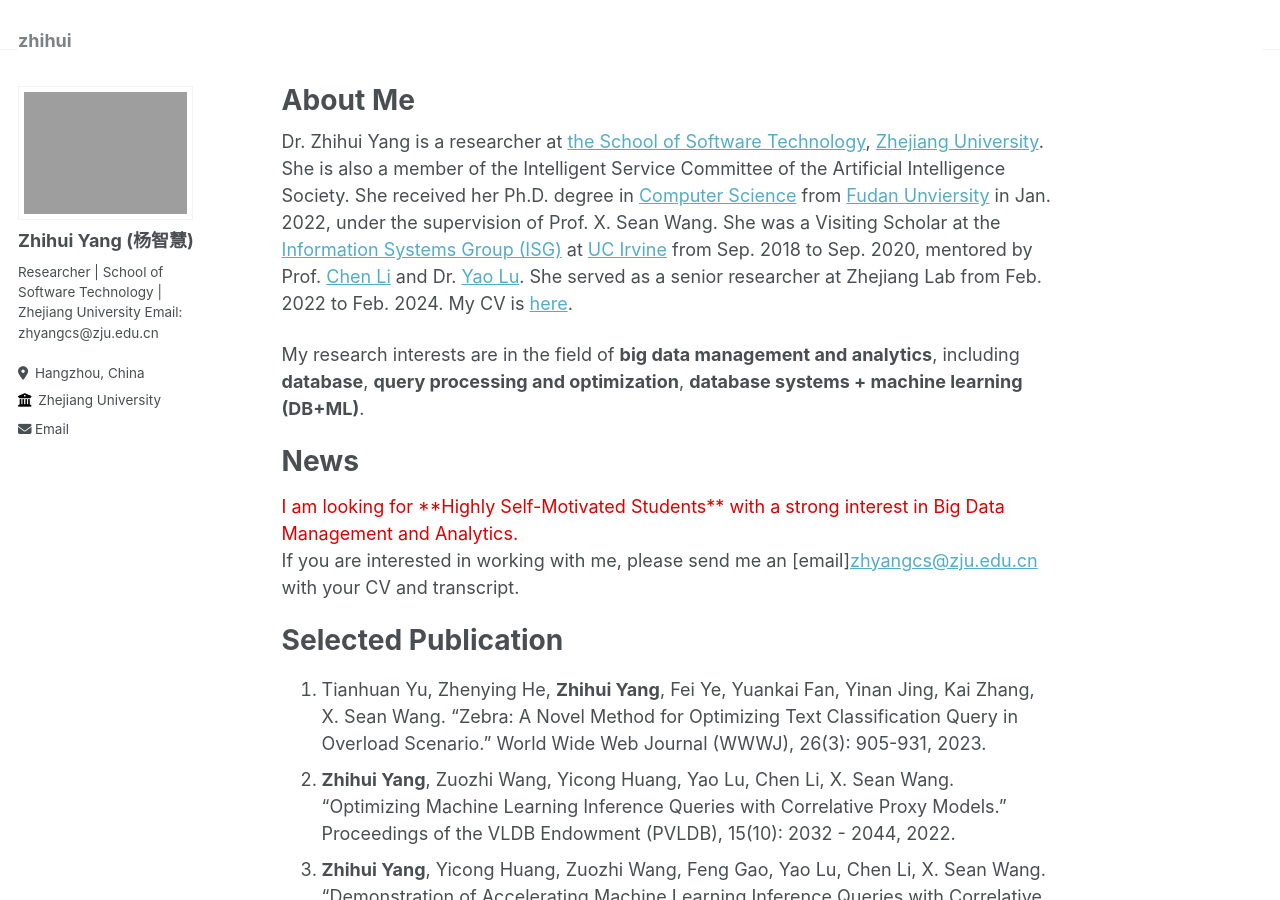
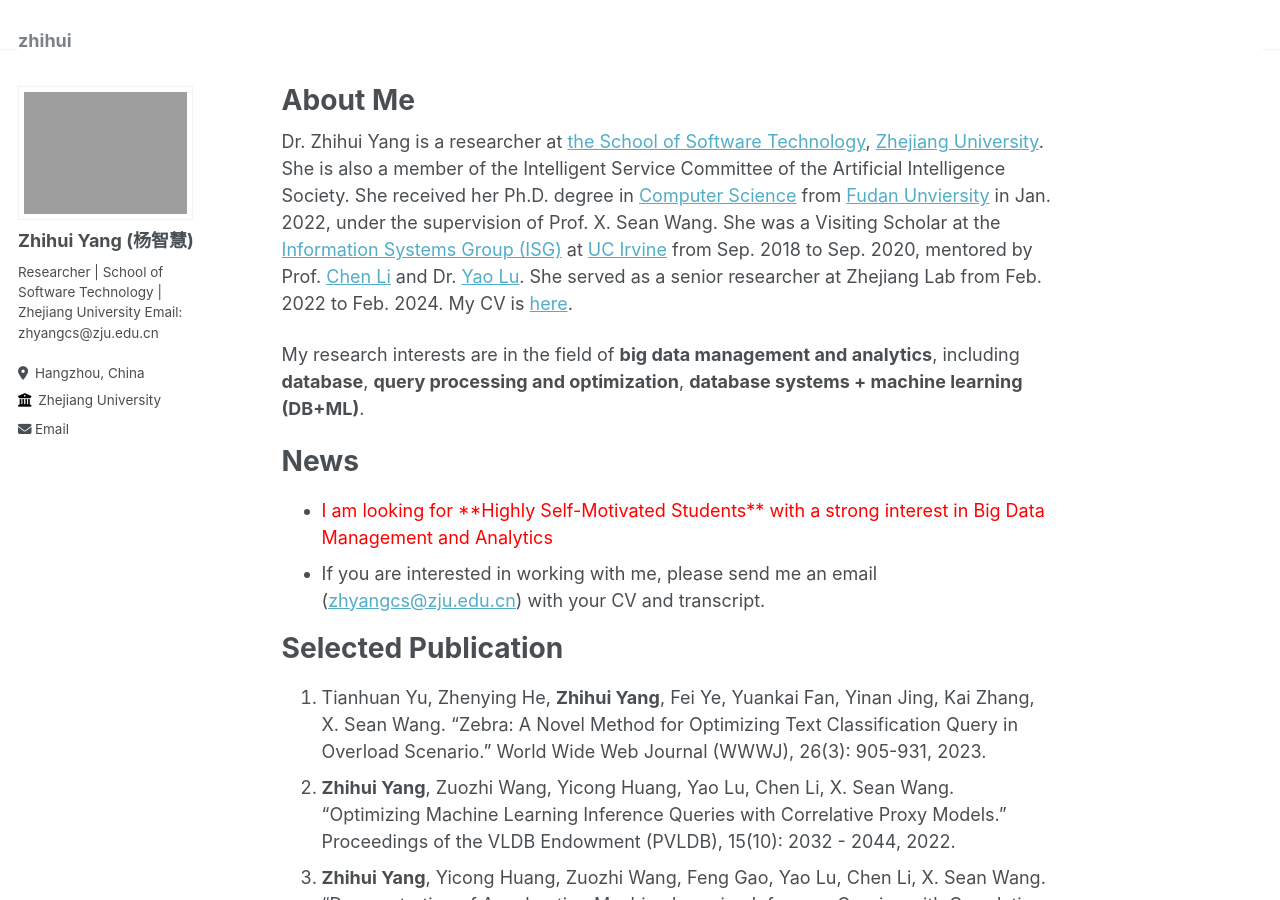
Before and after one commit to zhyangcs/zhihui, a Jekyll site: the page built from _pages/about.md, in a window 1280 px wide and 900 px high. Built offline with Jekyll 4.4.1, drawn with Linux system fonts in a browser that asks for light colours.

Commit message:
Update about.md

```diff
--- a/_pages/about.md
+++ b/_pages/about.md
@@ -22,7 +22,8 @@ My research interests are in the field of **big data management and analytics**,
 
 News
 ======
-<font color="#dd0000">I am looking for **Highly Self-Motivated Students** with a strong interest in Big Data Management and Analytics.</font> If you are interested in working with me, please send me an [email]<zhyangcs@zju.edu.cn> with your CV and transcript.
+- <font color=red>I am looking for **Highly Self-Motivated Students** with a strong interest in Big Data Management and Analytics </font>
+- If you are interested in working with me, please send me an email (<zhyangcs@zju.edu.cn>) with your CV and transcript.
 
 
 
```
